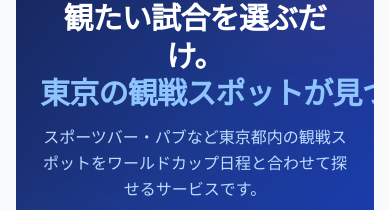
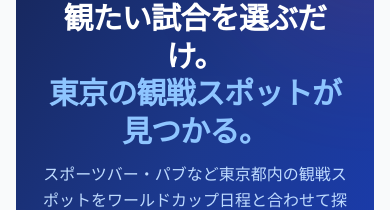
Before and after one commit to ryoyayamamoto-commits/tokyo-wc-guide, a Next.js app: page / in a window 390 px wide. Shown: the part 179-389 px from the top of the page. Built offline with nearby package versions, Linux system fonts and the light colour scheme; no server answers; the database is empty.

Commit message:
Fix hero text overflow on mobile

```diff
--- a/app/page.tsx
+++ b/app/page.tsx
@@ -32,7 +32,7 @@ export default async function HomePage() {
           </div>
           <h1 className="text-3xl md:text-5xl font-black tracking-tight mb-3 leading-tight">
             観たい試合を選ぶだけ。
-            <span className="block text-blue-300 whitespace-nowrap">東京の観戦スポットが見つかる。</span>
+            <span className="block text-blue-300">東京の観戦スポットが見つかる。</span>
           </h1>
           <p className="text-blue-200 text-base mb-8 leading-relaxed">
             スポーツバー・パブなど東京都内の観戦スポットを<br className="hidden md:block" />
```
